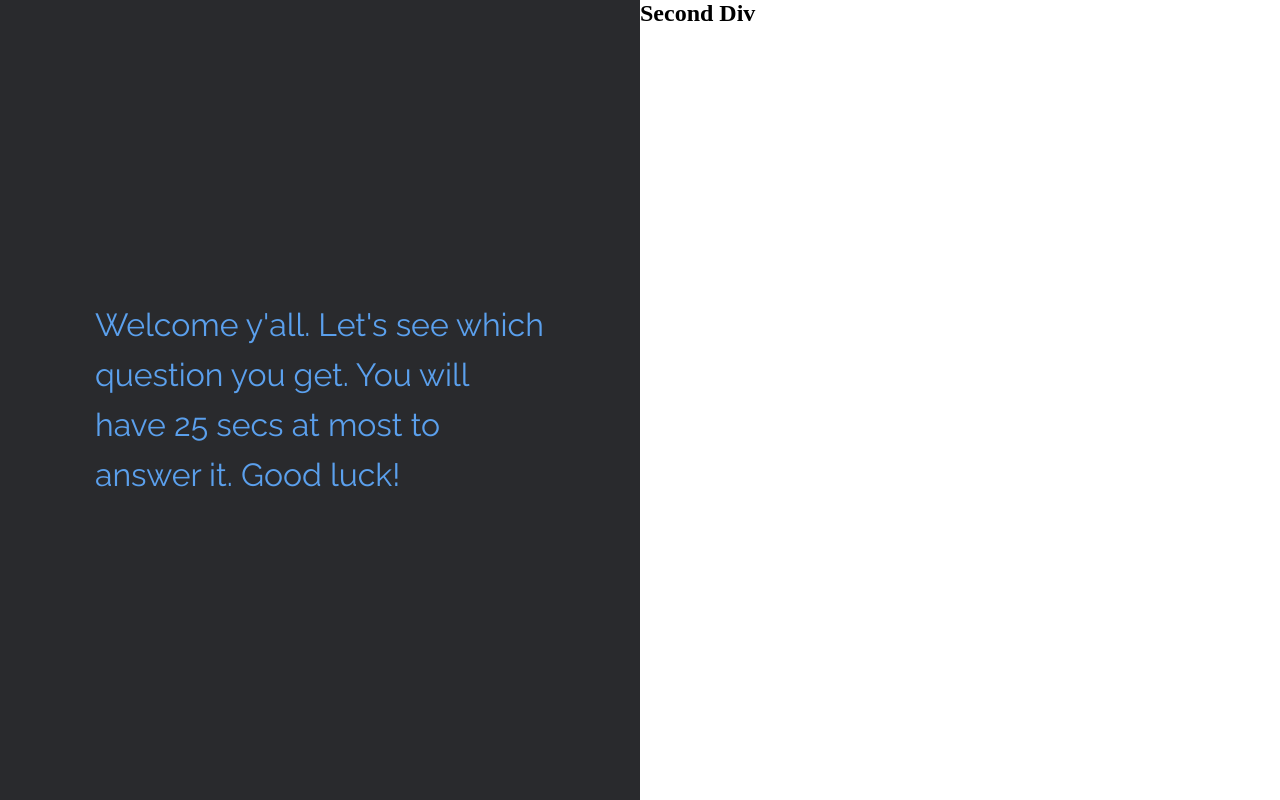
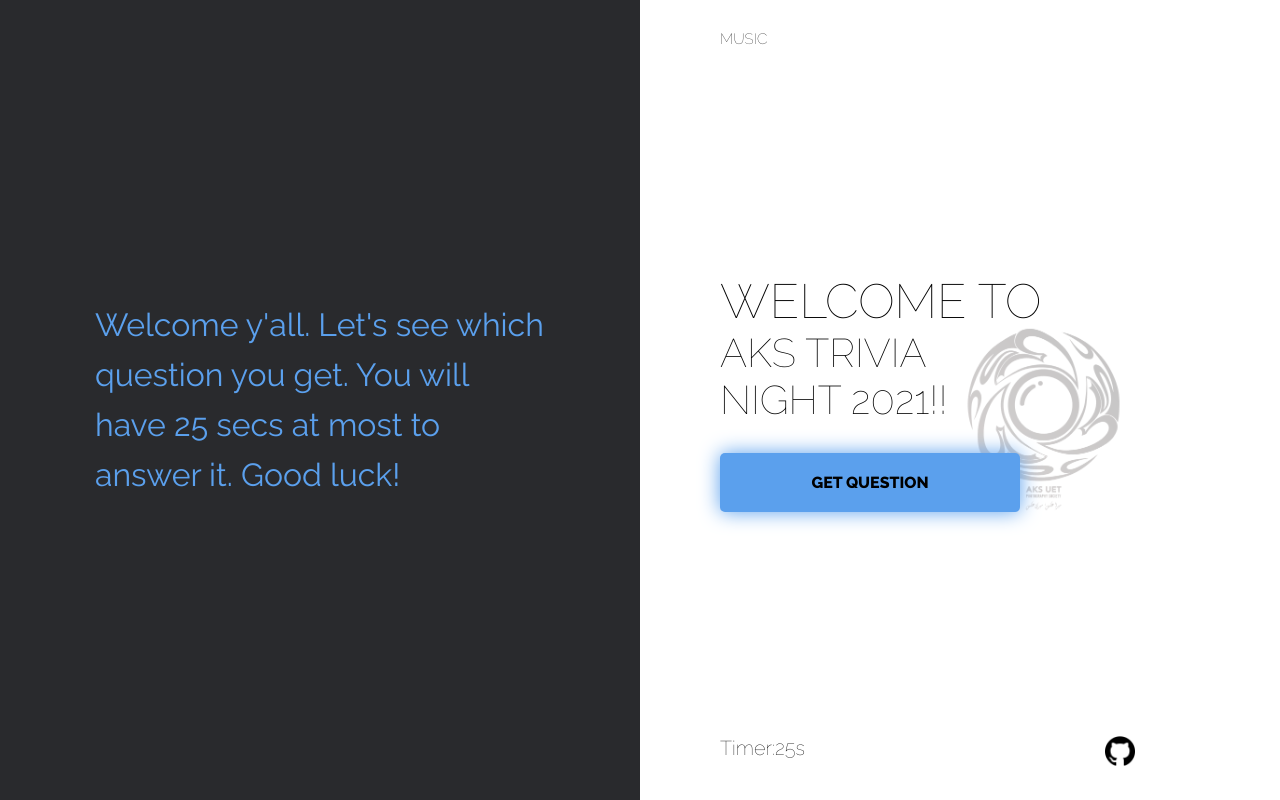
Before and after one commit to Zainsyed88/Trivia-Repo, a plain HTML site: page index.html in a window 1280 px wide. Drawn offline with Linux system fonts and the light colour scheme.

Commit message:
Right container

```diff
--- a/css/main.css
+++ b/css/main.css
@@ -30,4 +30,93 @@
 .subcontainer-2 {
   flex: 1;
   height: 100vh;
+  display: flex;
+  flex-direction: column;
+  justify-content: space-between;
 }
+
+.music {
+    margin: 30px 0 0 80px;
+
+}
+.music h2 {
+    font-size: 15px;
+    text-transform: uppercase;
+    font-family: 'Raleway', sans-serif;
+    font-weight: 300;
+}
+
+.info {
+    margin-left: 80px;
+    background-image: url('../image/logo.png');
+    background-size: 420px 560px;
+    background-repeat: no-repeat;
+    background-position: right;
+}
+.welcome-text h2 {
+    font-family: 'Raleway', sans-serif;
+    font-weight: 300;
+    text-transform: uppercase;
+    font-size: 3rem;
+
+}
+.welcome-text h3 {
+    font-family: 'Raleway', sans-serif;
+    font-weight: 300;
+    text-transform: uppercase;
+    font-size: 2.5rem;
+
+}
+
+.btn {
+    margin-top: 30px;
+}
+
+.btn button {
+    width: 300px;
+    padding: 20px 0;
+    font-size: 1rem;
+    font-family: 'Raleway', sans-serif;
+    font-weight: 600;
+    text-transform: uppercase;
+    border: none;
+    background-color: #5BA0ED;
+    border-radius: 5px;
+    box-shadow: 0 0 20px #5BA0ED;
+    transition: all 0.5s;
+}
+.btn button:hover {
+    cursor: pointer;
+    box-shadow: 0 0 40px #5BA0ED;
+    color: white;
+}
+
+
+.timer-container {
+    margin: 0 0 30px 80px;
+    display: flex;
+
+
+}
+
+.timer-container h2{
+    font-size: 20px;
+    font-family: 'Raleway', sans-serif;
+    font-weight: 300;
+}
+
+
+.img-container {
+    margin-left: 300px;
+}
+
+
+
+
+
+
+.img-container img {
+    width: 30px;
+    height: 30px;
+
+}
--- a/index.html
+++ b/index.html
@@ -2,7 +2,6 @@
 <html lang="en">
   <head>
     <title>WEB DEV ASSINGMENT #5</title>
-
 
     <link rel="preconnect" href="https://fonts.gstatic.com" />
     <link
@@ -16,14 +15,33 @@
     <div class="container">
       <div class="subcontainer-1">
         <div class="tagline">
-            <h2>
-                Welcome y'all. Let's see which question you get. You will have 25 secs
-                at most to answer it. Good luck!
-              </h2>
+          <h2>
+            Welcome y'all. Let's see which question you get. You will have 25
+            secs at most to answer it. Good luck!
+          </h2>
         </div>
       </div>
       <div class="subcontainer-2">
-        <h2>Second Div</h2>
+        <div class="music">
+          <h2>Music</h2>
+        </div>
+        <div class="info">
+          <div class="welcome-text">
+              <h2>Welcome To</h2>
+              <h3>Aks trivia </br> night 2021!!</h3>
+          </div>
+          <div class="btn">
+              <button>Get Question</button>
+          </div>
+        </div>
+        <div class="timer-container">
+            <div>
+                 <h2>Timer:25s</h2>
+                </div>
+        <div class="img-container">
+            <img src="./image/github-logo.png" alt="github">
+        </div>
+        </div>
       </div>
     </div>
   </body>
```
Also changed, not shown: image/github-logo.png (added), image/logo.png (added).
